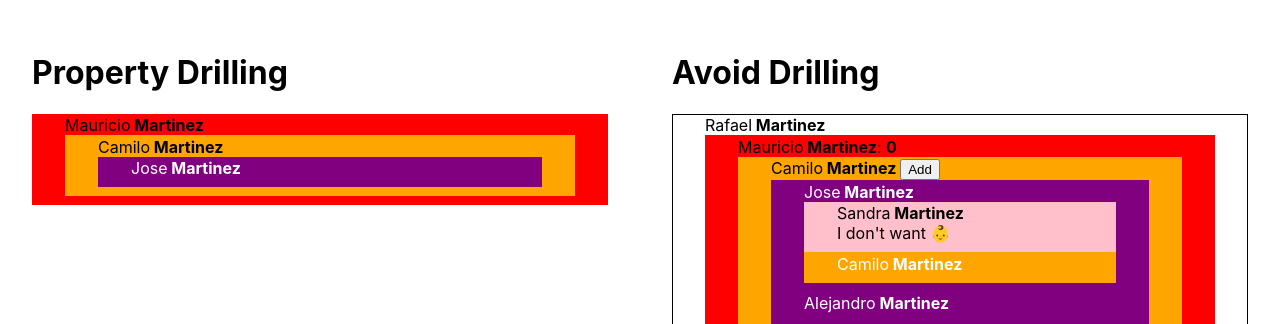
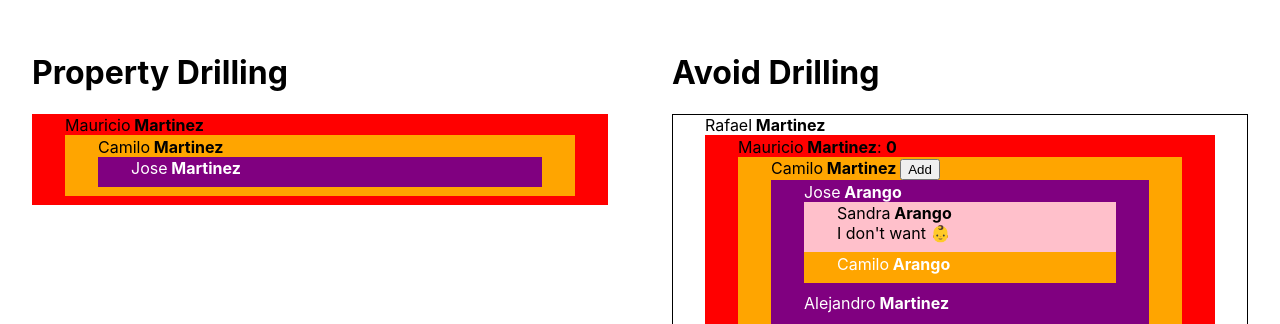
Before and after one commit to deinacademy/react-drilling, a React (Vite) app: page / in a window 1280 px wide. Shown: the top 324 px of the page. Built offline with nearby package versions, Linux system fonts and the light colour scheme.

Commit message:
Last name changing

```diff
--- a/src/App.jsx
+++ b/src/App.jsx
@@ -37,7 +37,7 @@ function App() {
           <Father className="person root-generation" name="Rafael" lastName="Martinez">
             <Father className="person first-generation" name="Mauricio" lastName="Martinez">
               <Son className="person second-generation" name="Camilo">
-                <Son className="person third-generation" name="Jose">
+                <Son className="person third-generation" name="Jose" lastName="Arango">
                   <Son className="person fourth-generation" name="Sandra">
                     <div>I don't want 👶</div>
                   </Son>
```
